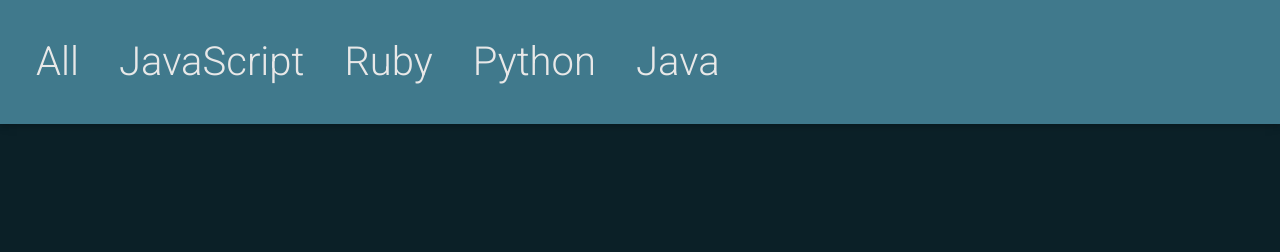
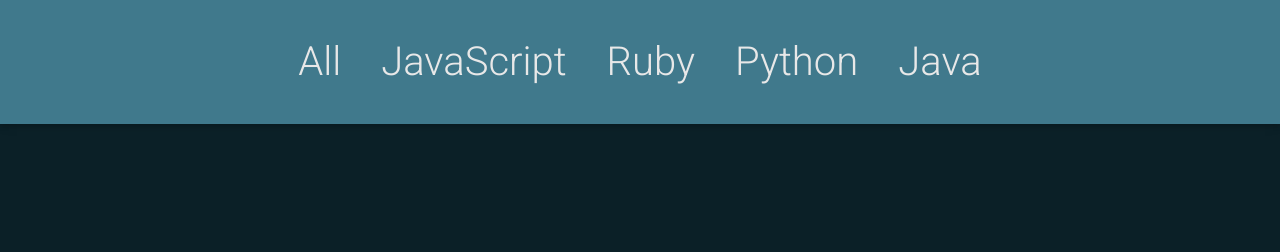
Before and after one commit to DavidGuben/github-popular-repo-by-lang, a React app: page / in a window 1280 px wide. Shown: the top 252 px of the page. Built offline with nearby package versions, Linux system fonts and the light colour scheme.

Commit message:
fixed navbar to center, changed tab text

```diff
--- a/public/index.html
+++ b/public/index.html
@@ -21,7 +21,7 @@
       work correctly both with client-side routing and a non-root public URL.
       Learn how to configure a non-root public URL by running `npm run build`.
     -->
-    <title>React App</title>
+    <title>PopRepo</title>
   </head>
   <body>
     <noscript>
--- a/src/components/Navbar.js
+++ b/src/components/Navbar.js
@@ -25,7 +25,7 @@
   }]
 
   return (
-    <Navbar className="navbar" expand="md" scrolling>
+    <Navbar expand="md" scrolling>
       {languages.map(({ name, param }) => (
         <li key={param} className="nav-item">
         <Animation type="fadeIn">
--- a/src/components/Shared.css
+++ b/src/components/Shared.css
@@ -36,6 +36,9 @@
 
 .navbar {
     background-color: #40798c !important;
+    text-align: center;
+    display: flex !important;
+    justify-content: center !important;
 }
 
 .owner {
@@ -56,7 +59,7 @@
 .nav-item {
     font-size: 40px;
     display: inline-flex;
-    align-items: center;
+    text-align: center;
     padding: 20px;
 }
 
```
